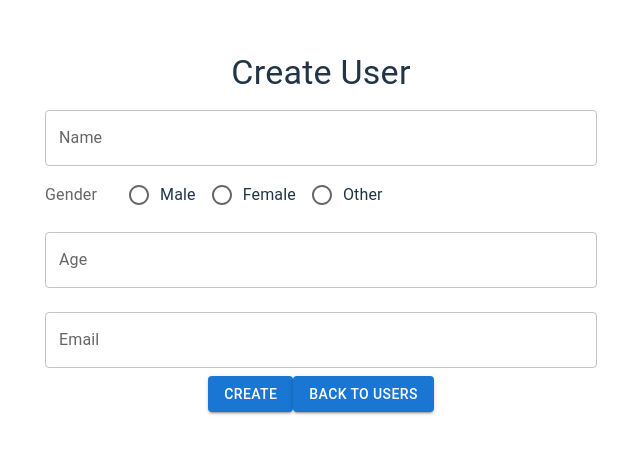
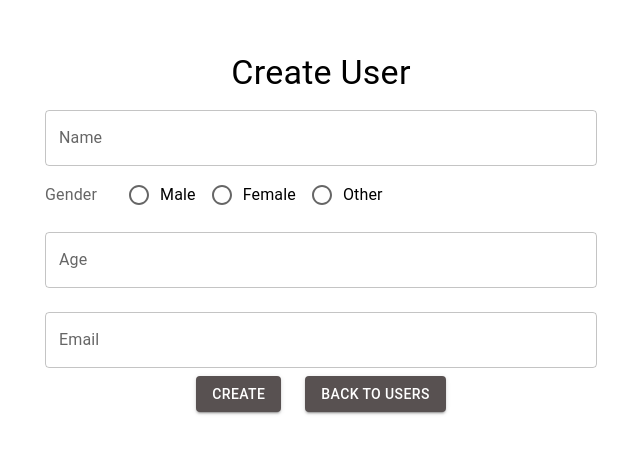
Before and after one commit to posanrobi/mern-profile-app, a React (Vite) app in the folder client/vite-project/: page /createuser in a window 1280 px wide. Shown: the part 168-622 px from the top of the page, without its empty margins (319-959 px from the left). Built offline with nearby package versions, Linux system fonts and the light colour scheme.

Commit message:
styling colors

```diff
--- a/client/vite-project/src/CreateUser.jsx
+++ b/client/vite-project/src/CreateUser.jsx
@@ -58,8 +58,11 @@ const CreateUser = () => {
   };
 
   return (
-    <Container maxWidth="sm">
-      <Typography variant="h4" component="h2">
+    <Container
+      maxWidth="sm"
+      sx={{ background: "white", padding: "1rem", borderRadius: "0.5rem" }}
+    >
+      <Typography variant="h4" component="h2" color="black">
         Create User
       </Typography>
       <form onSubmit={handleSubmit}>
@@ -78,6 +81,7 @@ const CreateUser = () => {
               display: "flex",
               alignItems: "center",
               gap: "2rem",
+              color: "black",
             }}
           >
             <FormLabel component="legend">Gender</FormLabel>
@@ -120,12 +124,22 @@ const CreateUser = () => {
           error={!!errors.email}
           helperText={errors.email}
         />
-        <Button type="submit" variant="contained" color="primary">
-          Create
-        </Button>
-        <Button onClick={handleClick} variant="contained" color="primary">
-          Back to users
-        </Button>
+        <Box sx={{ display: "flex", gap: "1.5rem", justifyContent: "center" }}>
+          <Button
+            type="submit"
+            variant="contained"
+            sx={{ background: "#585151", "&:hover": { background: "#484141" } }}
+          >
+            Create
+          </Button>
+          <Button
+            onClick={handleClick}
+            variant="contained"
+            sx={{ background: "#585151", "&:hover": { background: "#484141" } }}
+          >
+            Back to users
+          </Button>
+        </Box>
       </form>
     </Container>
   );
--- a/client/vite-project/src/EditUser.jsx
+++ b/client/vite-project/src/EditUser.jsx
@@ -9,6 +9,7 @@ import {
   Radio,
   FormControl,
   Box,
+  Container,
 } from "@mui/material";
 import { useNavigate, useParams } from "react-router-dom";
 import { editUser, getUserById } from "./api";
@@ -66,8 +67,13 @@ const EditUser = () => {
   if (error) return <Typography color="error">Error: {error}</Typography>;
 
   return (
-    <>
-      <Typography variant="h4">Edit User</Typography>
+    <Container
+      maxWidth="sm"
+      sx={{ background: "white", padding: "1rem", borderRadius: "0.5rem" }}
+    >
+      <Typography variant="h4" color="black">
+        Edit User
+      </Typography>
       <form onSubmit={handleSubmit}>
         <TextField
           label="Name"
@@ -78,7 +84,14 @@ const EditUser = () => {
           onChange={(e) => setUser({ ...user, name: e.target.value })}
         />
         <FormControl fullWidth>
-          <Box sx={{ display: "flex", gap: "2rem", alignItems: "center" }}>
+          <Box
+            sx={{
+              display: "flex",
+              gap: "2rem",
+              alignItems: "center",
+              color: "black",
+            }}
+          >
             <FormLabel component="legend">Gender</FormLabel>
             <RadioGroup
               value={user.gender}
@@ -120,14 +133,24 @@ const EditUser = () => {
           onChange={(e) => setUser({ ...user, email: e.target.value })}
         />
 
-        <Button type="submit" variant="contained">
-          Save
-        </Button>
-        <Button onClick={handleClick} variant="contained">
-          Back
-        </Button>
+        <Box sx={{ display: "flex", justifyContent: "center", gap: "1.5rem" }}>
+          <Button
+            type="submit"
+            variant="contained"
+            sx={{ background: "#585151", "&:hover": { background: "#484141" } }}
+          >
+            Save
+          </Button>
+          <Button
+            onClick={handleClick}
+            variant="contained"
+            sx={{ background: "#585151", "&:hover": { background: "#484141" } }}
+          >
+            Back
+          </Button>
+        </Box>
       </form>
-    </>
+    </Container>
   );
 };
 
--- a/client/vite-project/src/Statistics.jsx
+++ b/client/vite-project/src/Statistics.jsx
@@ -41,7 +41,7 @@ const Statistics = () => {
         sx={{
           display: "flex",
           backgroundColor: "#fff",
-          borderRadius: "1rem",
+          borderRadius: "0.5rem",
           marginTop: "2rem",
         }}
       >
--- a/client/vite-project/src/Users.jsx
+++ b/client/vite-project/src/Users.jsx
@@ -57,7 +57,10 @@ const Users = () => {
         alignItems: "center",
       }}
     >
-      <Typography variant="h4">Users</Typography>
+      <Box sx={{ background: "#fff", padding: "1rem", borderRadius: "0.5rem" }}>
+        <Typography variant="h4" color="#000">
+          Users
+        </Typography>
         <List
           sx={{
             width: "50rem",
@@ -139,9 +142,14 @@ const Users = () => {
           ))}
         </List>
         {users.length === 0 && <Typography>No user</Typography>}
-      <Button onClick={handleClick} variant="contained" color="primary">
+        <Button
+          onClick={handleClick}
+          variant="contained"
+          sx={{ background: "#585151", "&:hover": { background: "#484141" } }}
+        >
           Create a new user
         </Button>
+      </Box>
       <Statistics />
     </Container>
   );
```
Lines whose indentation alone changed are shown as unchanged.
